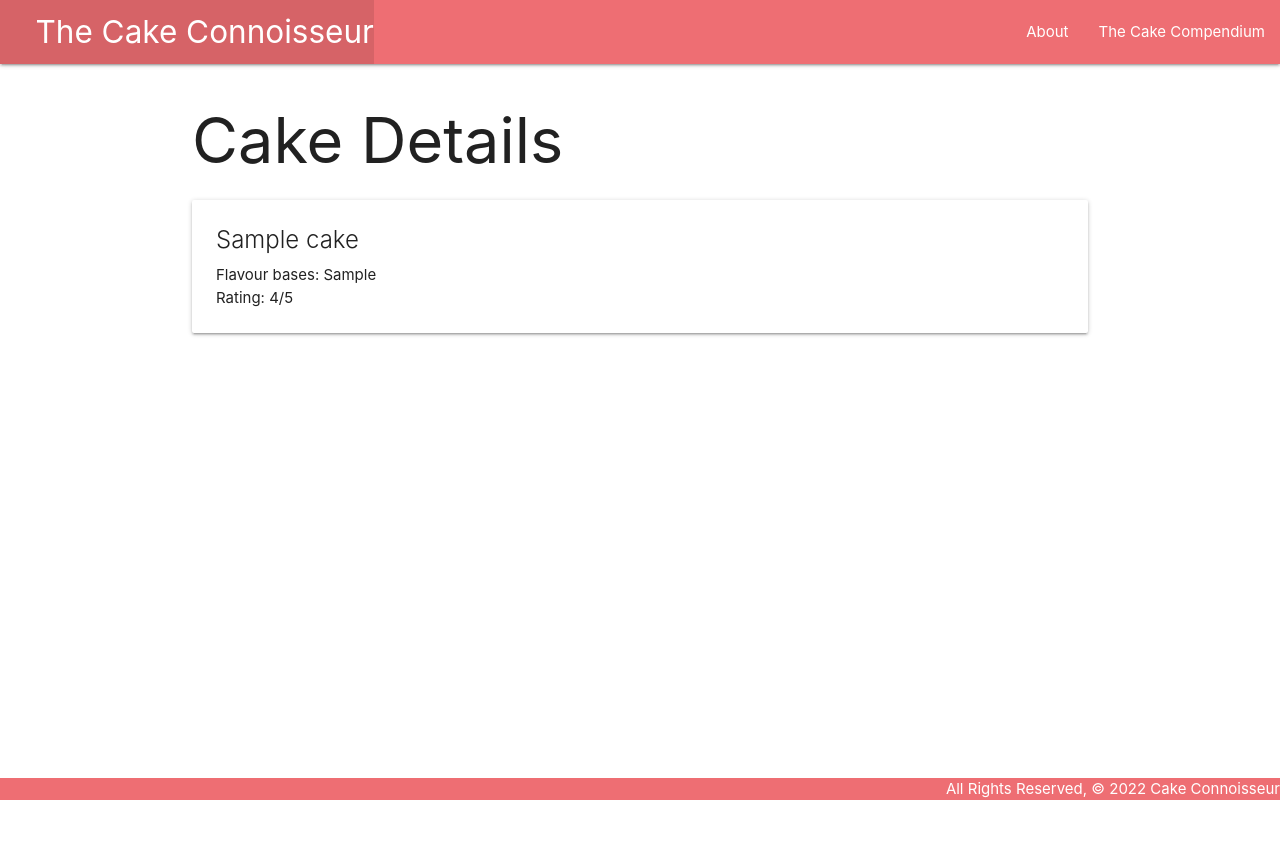
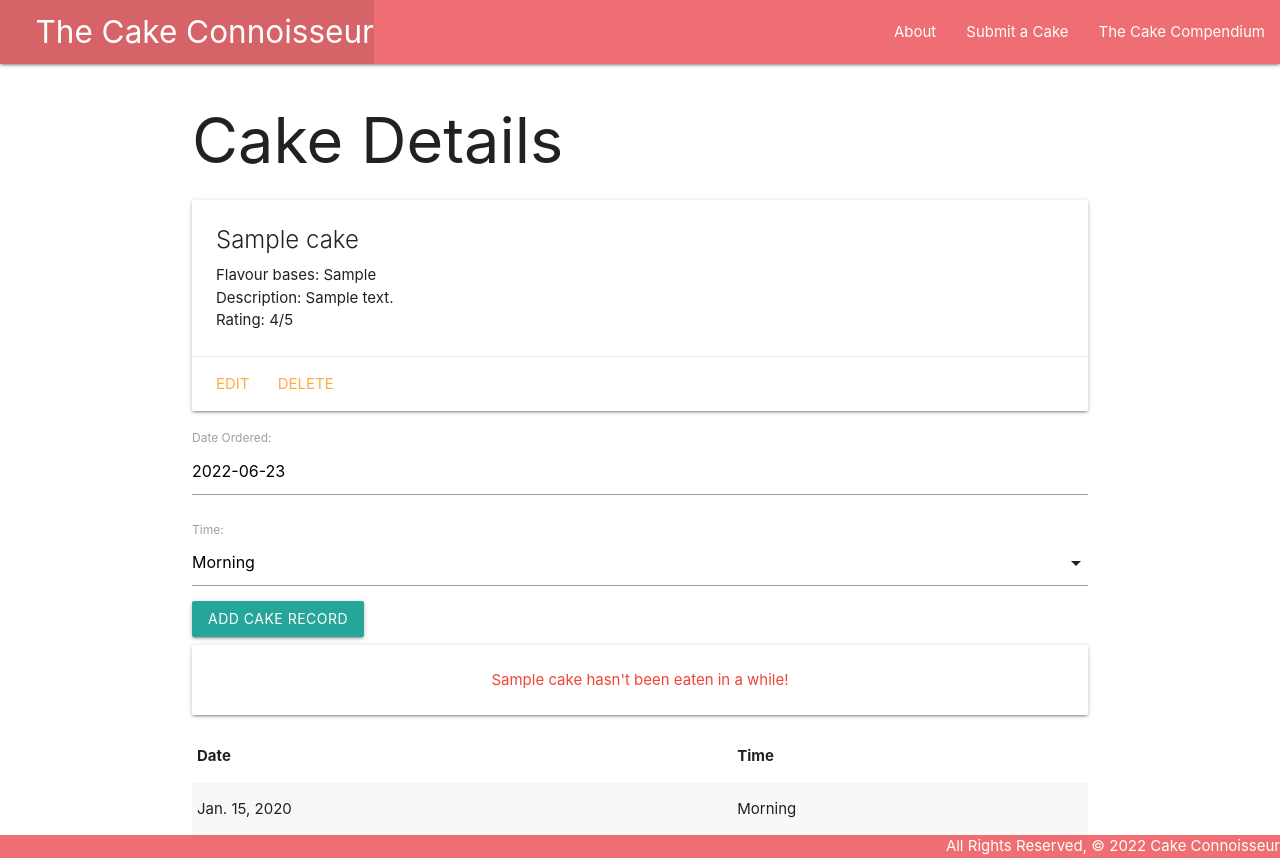
Before and after one commit to C-T-Ailey/django-cake-connoisseur, a Django app: page /cakes/1 in a window 1280 px wide. Before the commit the page ends 800 px from the top, so only its background shows below. Run offline with Django 4.2, Linux system fonts and the light colour scheme; tables that the repository leaves empty hold one stand-in row (values such as "Sample post").

Commit message:
added create/edit/delete functionality

```diff
--- a/cakeconnoisseur/main_app/admin.py
+++ b/cakeconnoisseur/main_app/admin.py
@@ -1,5 +1,6 @@
 from django.contrib import admin
-from .models import Cake
+from .models import Cake, Order
 # Register your models here.
 
 admin.site.register(Cake)
+admin.site.register(Order)
--- /dev/null
+++ b/cakeconnoisseur/main_app/forms.py
@@ -0,0 +1,7 @@
+from django.forms import ModelForm
+from .models import Order
+
+class OrderForm(ModelForm):
+    class Meta:
+        model = Order
+        fields = ['date', 'time']
--- a/cakeconnoisseur/main_app/models.py
+++ b/cakeconnoisseur/main_app/models.py
@@ -1,5 +1,13 @@
 from django.db import models
 from django.core.validators import MaxValueValidator, MinValueValidator
+from django.urls import reverse
+from datetime import date
+
+TIMES = (
+    ('M', 'Morning'),
+    ('A', 'Afternoon'),
+    ('E', 'Evening')
+)
 
 # Create your models here.
 class Cake(models.Model):
@@ -8,3 +16,23 @@ class Cake(models.Model):
     description = models.TextField(max_length=250)
     rating = models.PositiveIntegerField(default=1, validators=[MinValueValidator(1), MaxValueValidator(5)])
     image = models.CharField(default=None, blank=True, max_length=300, null=True)
+
+    def get_absolute_url(self):
+        return reverse('detail', kwargs = {'cake_id': self.id})
+
+    def __str__(self):
+        return f"{self.name}"
+
+    def eaten_today(self):
+        return self.order_set.filter(date=date.today()).count() >= 1
+
+class Order(models.Model):
+    date = models.DateField("Date Ordered")
+    time = models.CharField(max_length=1, choices=TIMES, default=TIMES[0][0])
+    cake = models.ForeignKey(Cake, on_delete=models.CASCADE)
+
+    def __str__(self):
+        return f"{self.get_time_display()} on {self.date}"
+
+    class Meta:
+        ordering = ['date']
--- a/cakeconnoisseur/main_app/templates/base.html
+++ b/cakeconnoisseur/main_app/templates/base.html
@@ -8,11 +8,12 @@
     <title>The Cake Connoisseur</title>
     <link rel="stylesheet" href="https://cdnjs.cloudflare.com/ajax/libs/materialize/1.0.0/css/materialize.min.css">
     <link rel="stylesheet" href="{% static 'css/style.css' %}">
+    <script src="https://cdnjs.cloudflare.com/ajax/libs/materialize/1.0.0/js/materialize.min.js"></script>
 </head>
 <body>
     <header class="navbar-fixed">
         <nav>
-            <div>
+            <div class="nav-wrapper">
                 <ul>
                     <li>
                         <a href="{% url 'home' %}" class="left brand-logo">&nbsp; &nbsp; The Cake Connoisseur</a>
@@ -22,6 +23,9 @@
                 <ul class="right">
                     <li>
                         <a href="{% url 'about' %}">About</a>
+                    </li>
+                    <li>
+                        <a href="{% url 'cakes_create' %}">Submit a Cake</a>
                     </li>
                     <li>
                         <a href="{% url 'index' %}">The Cake Compendium</a>
--- a/cakeconnoisseur/main_app/templates/cakes/details.html
+++ b/cakeconnoisseur/main_app/templates/cakes/details.html
@@ -11,9 +11,65 @@
         {{ cake.name }}
     </span>
     <p>Flavour bases: {{ cake.flavor_base }}</p>
+    <p>Description: {{ cake.description }}</p>
     <p>Rating: {{ cake.rating }}/5</p>
 
     </div>
+
+    <div class="card-action">
+        <a href="{% url 'cakes_update' cake.id %}">Edit</a>
+        <a href="{% url 'cakes_delete' cake.id %}">Delete</a>
+
+    </div>
+
 </div>
 
+<div>
+
+    <form action="{% url 'add_order' cake.id %}" method="post">
+        {% csrf_token %}
+        {{ order_form.as_p }}
+        <input type="submit" value="Add Cake Record" class="btn">
+    </form>
+
+    {% if cake.eaten_today %}
+    <div class="card-panel teal-text center-align">{{ cake.name }} was last eaten today!</div>
+    {% else %}
+    <div class="card-panel red-text center-align"> {{ cake.name }} hasn't been eaten in a while!</div>
+    {% endif %}
+
+    <table class="striped">
+        <thead>
+            <tr>
+                <th>Date</th>
+                <th>Time</th>
+            </tr>
+        </thead>
+        <tbody>
+            {% for order in cake.order_set.all %}
+            <tr>
+                <td>{{ order.date }}</td>
+                <td>{{ order.get_time_display }}</td>
+            </tr>
+            {% endfor %}
+        </tbody>
+    </table>
+
+</div>
+
+<script>
+
+    var dateElement = document.getElementById('id_date');
+    M.Datepicker.init(dateElement, {
+        format: 'yyyy-mm-dd',
+        defaultDate: new Date(),
+        setDefaultDate: true,
+        autoClose: true
+    });
+
+    var timeElement = document.getElementById('id_time');
+    M.FormSelect.init(timeElement);
+
+</script>
+
 {% endblock %}
--- a/cakeconnoisseur/main_app/urls.py
+++ b/cakeconnoisseur/main_app/urls.py
@@ -5,5 +5,11 @@ urlpatterns = [
     path('', views.home, name='home'),
     path('about/', views.about, name='about'),
     path('cakes/', views.cakes_index, name='index'),
-    path('cakes/<int:cake_id>', views.cakes_detail, name='detail')
+    path('cakes/<int:cake_id>', views.cakes_detail, name='detail'),
+    path('cakes/create', views.CakeCreate.as_view(), name='cakes_create'),
+
+    path('cakes/<int:pk>/update/', views.CakeUpdate.as_view(), name='cakes_update'),
+    path('cakes/<int:pk>/delete/', views.CakeDelete.as_view(), name='cakes_delete'),
+
+    path('cakes/<int:cake_id>/add_order', views.add_order, name='add_order')
 ]
--- a/cakeconnoisseur/main_app/views.py
+++ b/cakeconnoisseur/main_app/views.py
@@ -1,8 +1,23 @@
-from django.shortcuts import render
+from ast import Delete
+from django.shortcuts import render, redirect
 from django.http import HttpResponse
 from .models import Cake
+from django.views.generic.edit import CreateView, UpdateView, DeleteView
+from .forms import OrderForm
 
 # Create your views here.
+
+class CakeCreate(CreateView):
+    model = Cake
+    fields = '__all__'
+
+class CakeUpdate(UpdateView):
+    model = Cake
+    fields = ['flavor_base', 'description', 'rating', 'image']
+
+class CakeDelete(DeleteView):
+    model = Cake
+    success_url = '/cakes/'
 
 def home(request):
     #return HttpResponse('<h1> The château du gâteau <br> Home of the Cake Connoisseur </h1>')
@@ -16,5 +31,15 @@ def cakes_index(request):
     return render(request, 'cakes/index.html', {'cakes': cakes})
 
 def cakes_detail(request, cake_id):
+    order_form = OrderForm()
     cake = Cake.objects.get(id=cake_id)
-    return render(request, 'cakes/details.html', {'cake': cake})
+    return render(request, 'cakes/details.html', {'cake': cake, 'order_form': order_form})
+
+def add_order(request, cake_id):
+    form = OrderForm(request.POST)
+    print(form)
+    if form.is_valid():
+        new_order = form.save(commit=False)
+        new_order.cake_id = cake_id
+        new_order.save()
+        return redirect('detail', cake_id = cake_id)
```
Also changed, not shown: cakeconnoisseur/main_app/templates/main_app/cake_confirm_delete.html (added, +15 -0 lines), cakeconnoisseur/main_app/templates/main_app/cake_form.html (added, +23 -0 lines), cakeconnoisseur/main_app/migrations/0003_order.py (added).
